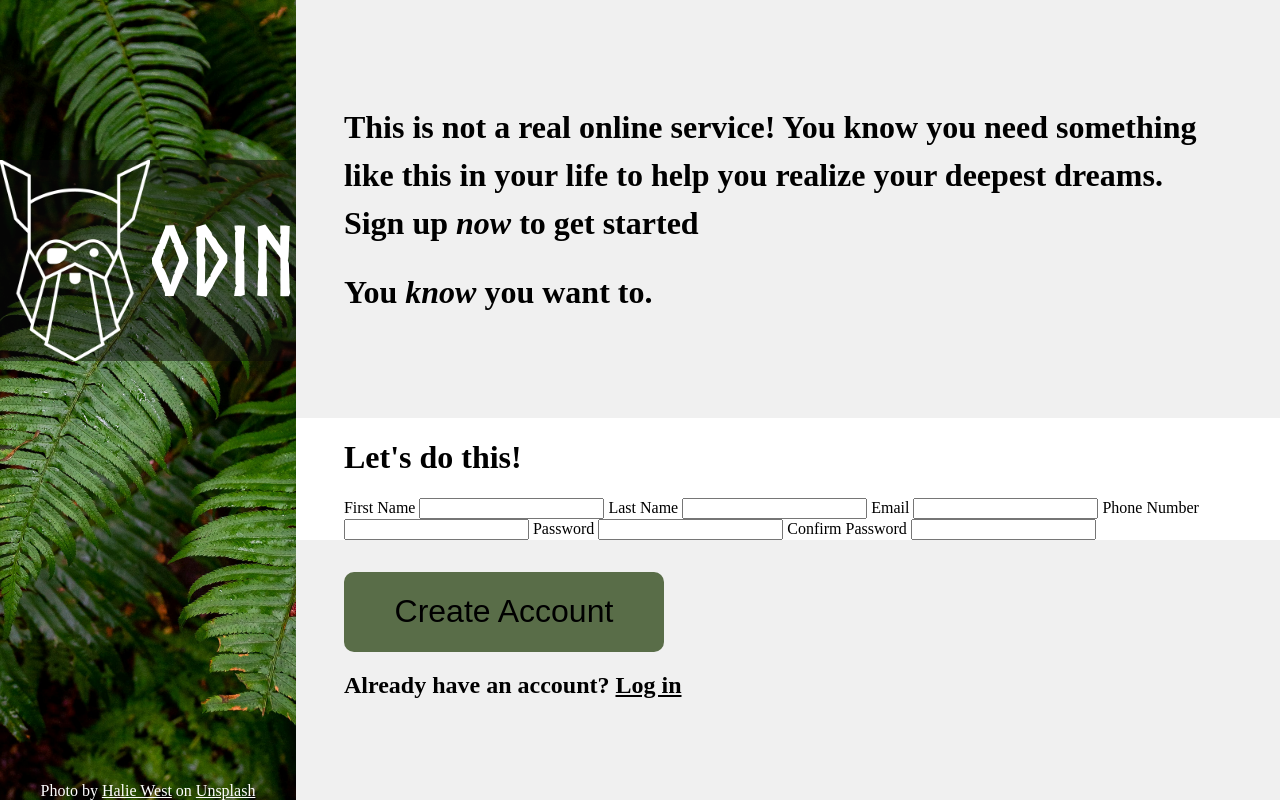
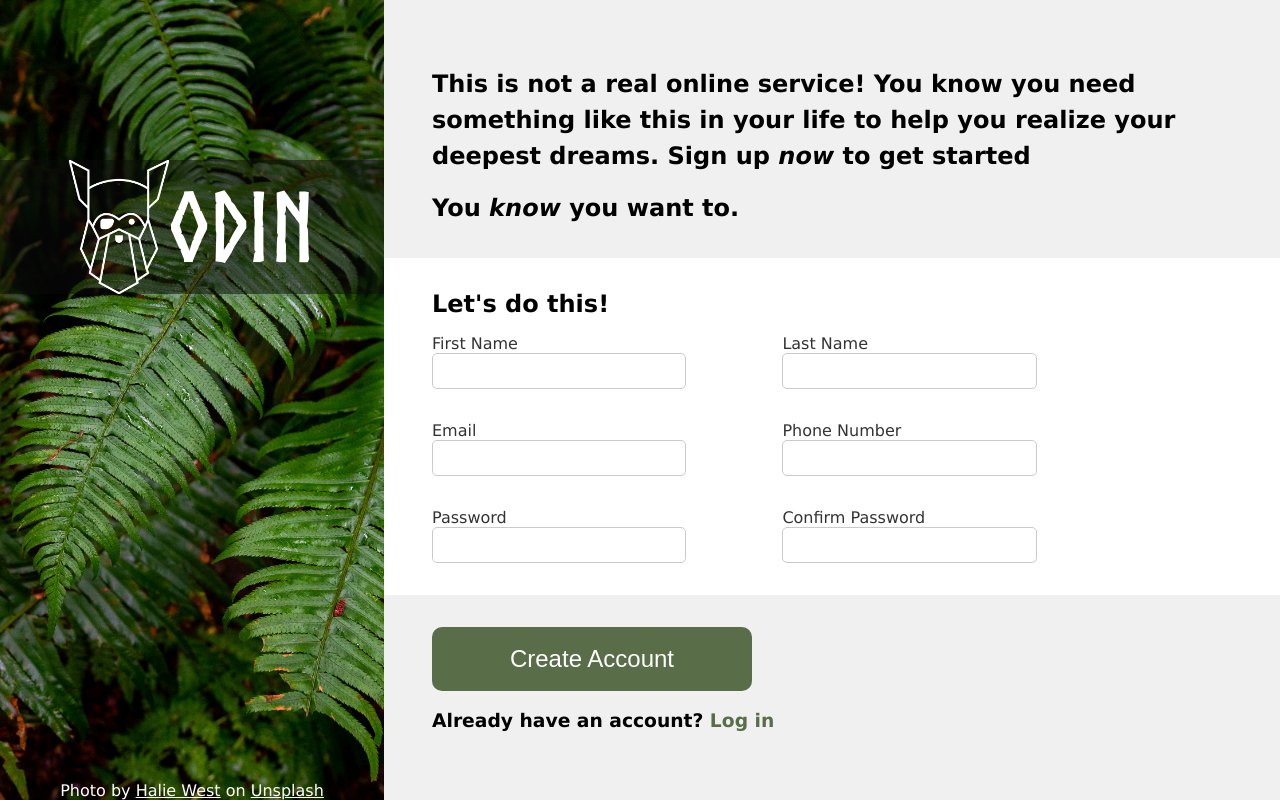
Before and after one commit to 18thompsona/Odin-Signup, a plain HTML site: page index.html in a window 1280 px wide. Drawn offline with Linux system fonts and the light colour scheme.

Commit message:
Finished up form validation to the level I am happy with.

```diff
--- a/index.html
+++ b/index.html
@@ -26,34 +26,52 @@
                 <h1>You <em>know</em> you want to.</h1>
             </div>
 
-            <div class="form left">
-                <h1>Let's do this!</h1>
+            <div class="form">
+                <div class="form-bg">
+                <h1 class="left">Let's do this!</h1>
 
-                <form action="#" method="post">
+                <form id="form-fields" class="left" action="#" method="post">
+                    <div class="form-item">
                         <label for="first-name">First Name</label>
-                    <input type="text" name="" id="first-name">
+                        <input class="form-input" type="text" name="" id="first-name" required>
+                    </div>
 
+                    <div class="form-item">
                         <label for="last-name">Last Name</label>
-                    <input type="text" name="" id="last-name">
+                        <input class="form-input" type="text" name="" id="last-name"required>
+                    </div>
 
+                    <div class="form-item">
                         <label for="email">Email</label>
-                    <input type="email" name="" id="email">
+                        <input class="form-input" type="email" name="" id="email"required>
+                    </div>
 
+                    <div class="form-item">
                         <label for="phone-num">Phone Number</label>
-                    <input type="tel" name="" id="phone-num">
+                        <input class="form-input" type="tel" name="" id="phone-num"required>
+                    </div>
 
+                    <div class="form-item">
                         <label for="password">Password</label>
-                    <input type="password" name="" id="password">
+                        <input class="form-input" id="password" type="password" name="" id="password"required>
+                        <small id="error-message">* Passwords do not match</small>
+                    </div>
 
+                    <div class="form-item">
                         <label for="confirm-password">Confirm Password</label>
-                    <input type="password" name="" id="confirm-password">
+                        <input class="form-input" id="confirmPassword" type="password" name="" id="confirm-password"required>
+                    </div>
+
+                    </div>
+
+                    <div class="signup left">
+                        <button class="action-button" type="submit">Create Account</button>
+                    </div>
                 </form>
             </div>
 
-            <div class="signup left">
-                <button class="action-button" type="button">Create Account</button>
-                <h2>Already have an account? <a href="#">Log in</a></h2>
-            </div>
+            <h3 class="left">Already have an account? <a class="action-link" href="#">Log in</a></h3>
+
         </div>
 
 
--- a/script.js
+++ b/script.js
@@ -0,0 +1,17 @@
+document.querySelector('#form-fields').addEventListener('submit', (event) =>  {
+
+    let password = document.querySelector('#password');
+    let confirmPassword = document.querySelector('#confirmPassword');
+    const errorMessage = document.querySelector('#error-message');
+
+    if (password.value !== confirmPassword.value){
+        errorMessage.style.display = 'block';
+        password.classList.add("invalid");
+        confirmPassword.classList.add("invalid");
+        event.preventDefault();
+    }
+    else{
+        alert(password, confirmPassword)
+        errorMessage.style.display = 'none';
+    }
+})
--- a/style.css
+++ b/style.css
@@ -8,6 +8,7 @@ body{
     margin: 0;
     padding: 0;
     display: flex;
+    font-family:'Lucida Sans', 'Lucida Sans Regular', 'Lucida Grande', 'Lucida Sans Unicode', Geneva, Verdana, sans-serif
 }
 
 
@@ -16,7 +17,7 @@ body{
     background-size:cover;
     background-position: center;
     height: 100vh;
-    width: 40vw;
+    width: 30vw;
     display: flex;
     flex-direction: column;
     align-items: center;
@@ -38,7 +39,7 @@ body{
 }
 
 #logo {
-    width: 150px;
+    width: 100px;
 }
 
 #logo-text{
@@ -60,22 +61,67 @@ a{
     display: flex;
     flex-direction: column;
     justify-content: center;
+    width: 70vw;
 }
 
 h1{
-    font-size: 2rem;
-    /* padding: 0;
-    margin: 0; */
+    font-size: 1.5rem;
 }
 
 .pitch{
     width: 90%;
-    padding-bottom: 5rem;
+    padding-bottom: 1em;
     line-height: 1.5;
 }
 
 .form{
+
+
+}
+
+.form-bg{
     background-color: white;
+    padding-bottom: 1em;
+    padding-top: 1em;
+}
+
+
+#form-fields {
+    display: flex;
+    flex-flow: row wrap;
+    align-content: center;
+    gap: 1rem;
+
+}
+
+.form-item{
+    display: flex;
+    flex-direction: column;
+    margin: 0em 5em 1em 0em;
+    width: 30%;
+    opacity: 80%;
+    font-size: 1.0em;
+}
+
+.form-input{
+    height: 2em;
+    border-radius: 5px;
+    font-size: 1.0em;
+    padding-left: .5em;
+    border: solid rgb(189, 189, 189) 1px;
+}
+
+#error-message{
+    color: red;
+    display: none;
+}
+
+.invalid{
+    border: 2px solid red;
+}
+
+input:invalid:focus{
+    border: 2px solid red;
 }
 
 .signup{
@@ -85,13 +131,20 @@ h1{
 
 .action-button{
     width: 20rem;
-    height: 5rem;
-    font-size: 2rem;
+    height: 4rem;
+    font-size: 1.5rem;
     background-color: #596D48;
     border-radius: 10px;
     border: none;
+    color: white;
+}
+
+.action-link{
+    color: #596D48;
+    text-decoration: none;
 }
 
 .left{
     padding-left: 3rem;
+
 }
```
Lines whose indentation alone changed are shown as unchanged.
